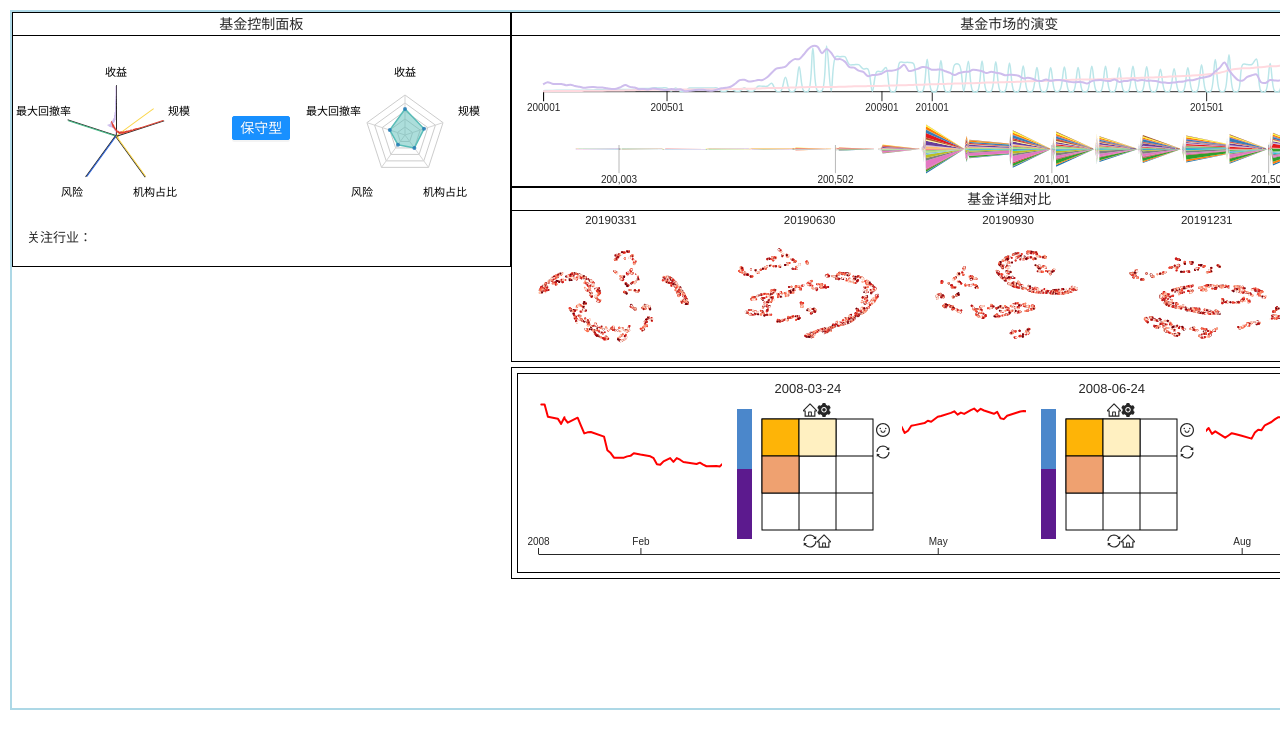
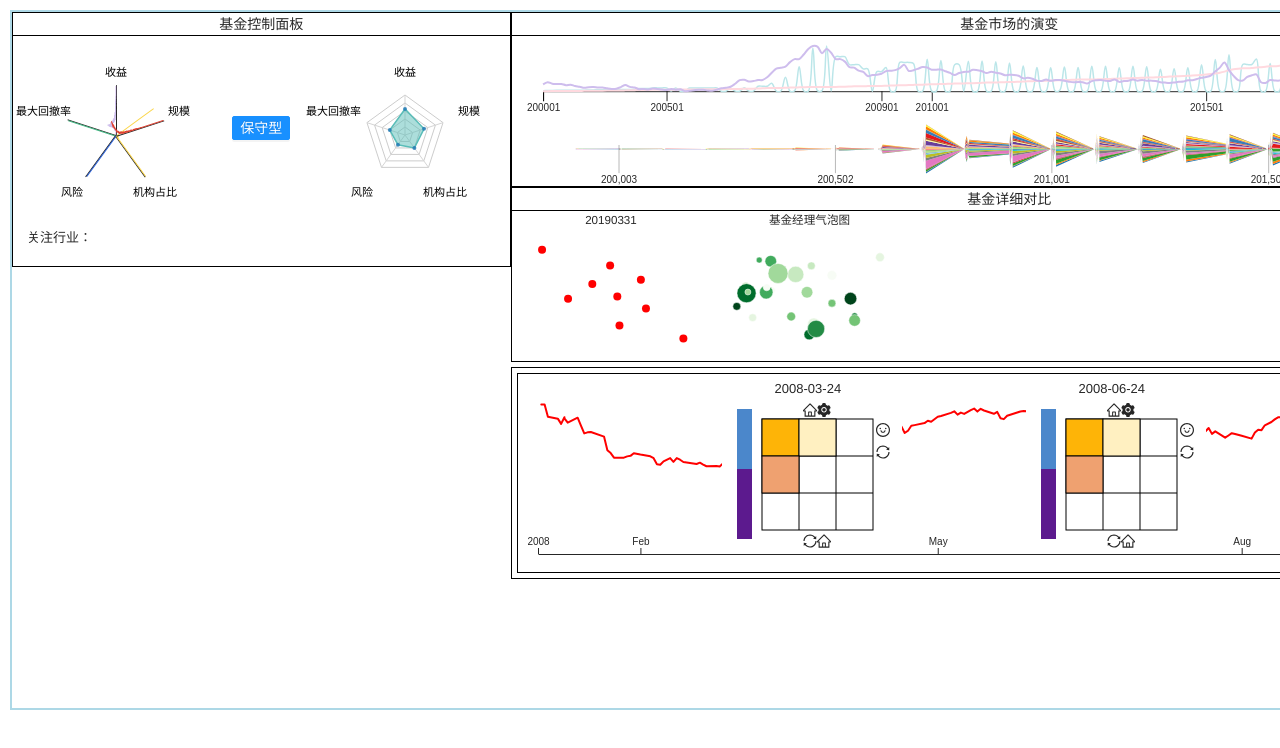
Before and after one commit to zijing-he/FundAnalysisClient, a Vue app: page / in a window 1280 px wide. Shown: the top 748 px of the page. Built offline with nearby package versions, Linux system fonts and the light colour scheme.

Commit message:
Modify bubble chart

```diff
--- a/src/components/ControlPanel/rader-chart2.vue
+++ b/src/components/ControlPanel/rader-chart2.vue
@@ -35,8 +35,6 @@ export default {
 
   mounted: function () {
     this.renderInit();
-    console.log(this.data);
-    console.log(this.allAxis);
     this.renderUpdate();
   },
 
--- a/src/components/Overview/fund-bubble-chart.vue
+++ b/src/components/Overview/fund-bubble-chart.vue
@@ -12,8 +12,8 @@
 <script>
 // import _ from "lodash";
 import * as d3 from "d3";
-import dataJSON from "@/data/tsne_date_loc.json";
 // import temporalView from "@/components/Overview/temporalView";
+import dataJSON from "@/data/funds_tsne.json";
 export default {
   name: "fundBubbleChart",
 
@@ -32,6 +32,8 @@ export default {
       height: 134,
       margin: { top: 20, right: 20, bottom: 20, left: 20 },
       data: dataJSON[this.date],
+      data_values: [],
+      managers: [],
       // timeInterval: [0, 50],
     };
   },
@@ -42,6 +44,8 @@ export default {
     },
   },
   mounted: function () {
+    // console.log(this.data);
+    // console.log(Object.values(this.data));
     this.renderInit();
     this.renderUpdate();
   },
@@ -61,29 +65,21 @@ export default {
     xScale() {
       return d3
         .scaleLinear()
-        .domain(d3.extent(Object.keys(this.data), (d) => this.data[d].x))
+        .domain(d3.extent(this.data_values, (d) => d.loc[0]))
         .range([0, this.innerWidth])
         .nice();
     },
     yScale() {
       return d3
         .scaleLinear()
-        .domain(d3.extent(Object.keys(this.data), (d) => this.data[d].y))
+        .domain(d3.extent(this.data_values, (d) => d.loc[1]))
         .range([this.innerHeight, 0])
         .nice();
     },
-    colorScaleRed() {
-      return d3
-        .scaleOrdinal()
-        .domain(d3.extent(Object.keys(this.data), (d) => this.data[d].nav))
-        .range(d3.schemeReds[9]);
+    colorScale() {
+      return d3.scaleOrdinal().domain(this.managers).range(d3.chemeSet1);
     },
-    colorScaleGreen() {
-      return d3
-        .scaleOrdinal()
-        .domain(d3.extent(Object.keys(this.data), (d) => this.data[d].nav))
-        .range(d3.schemeGreens[9]);
-    },
+
   },
   methods: {
     // handleupdateDate(interval) {
@@ -92,6 +88,14 @@ export default {
     //   this.renderUpdate();
     // },
     renderInit() {
+      this.data_values = Object.values(this.data);
+      this.data_values.forEach((d) => {
+        d.manager_id[0].forEach((dd) => {
+          this.managers.push(dd);
+        });
+      });
+      console.log(this.managers);
+
       d3.select("#fund_bubble_chart").attr("id", this.id);
       this.svg = d3
         .select(`#${this.id}`)
@@ -113,16 +117,18 @@ export default {
       this.svg
         .append("g")
         .selectAll("circle")
-        .data(
-          Object.keys(this.data).filter(
-            (d) => this.data[d].nav >= this.threshold
-          )
-        )
+        .data(this.data_values)
         .join("circle")
-        .attr("cx", (d) => this.xScale(this.data[d].x))
-        .attr("cy", (d) => this.yScale(this.data[d].y))
-        .attr("r", (d) => this.data[d].size + 1)
-        .style("fill", (d) => this.colorScaleRed(this.data[d].nav));
+        .attr("cx", (d) => this.xScale(d.loc[0]))
+        .attr("cy", (d) => {
+          return this.yScale(d.loc[1]);
+        })
+        .attr("r", 4)
+        .style("fill", d =>{
+          //  this.colorScale(d.manager_id[0][0]);
+          console.log(d.manager_id[0][0]);
+          return "red";
+        });  //颜色填充colorScale有问题，明天看
     },
   },
 };
--- a/src/components/Overview/layout.vue
+++ b/src/components/Overview/layout.vue
@@ -9,7 +9,7 @@
           :threshold="threshold"
         />
       </a-col>
-      <a-col>
+      <!-- <a-col>
         <fundBubbleChart
           :id="svg_id2"
           :date="date2"
@@ -29,7 +29,7 @@
           :date="date4"
           :threshold="threshold"
         />
-      </a-col>
+      </a-col> -->
       <a-col>
         <managerBubbleChart />
       </a-col>
```
